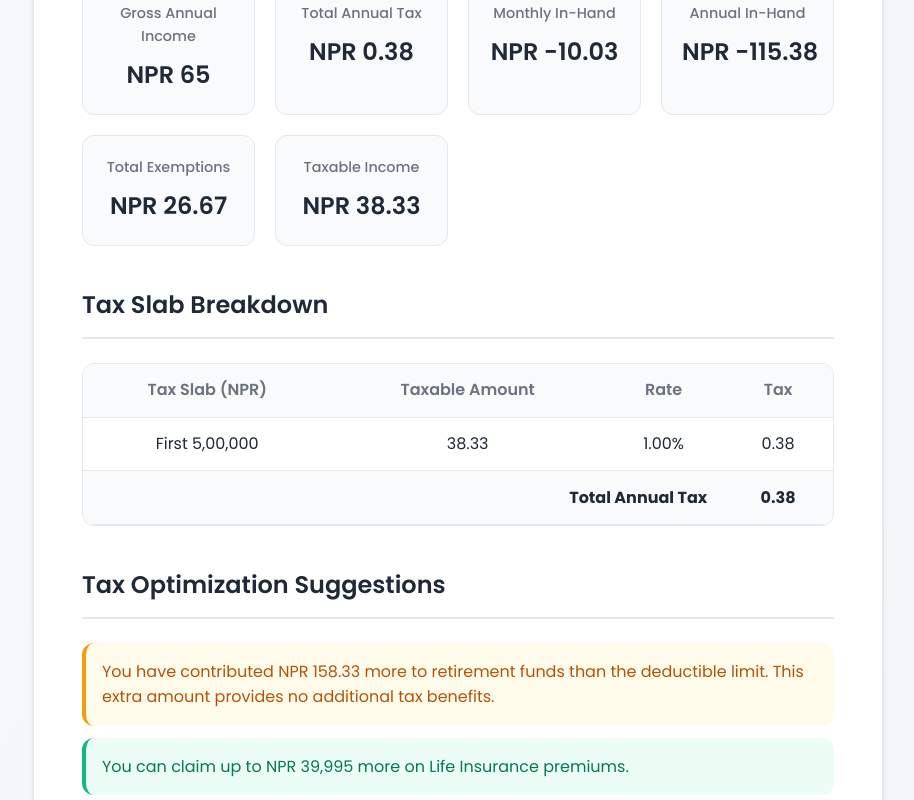
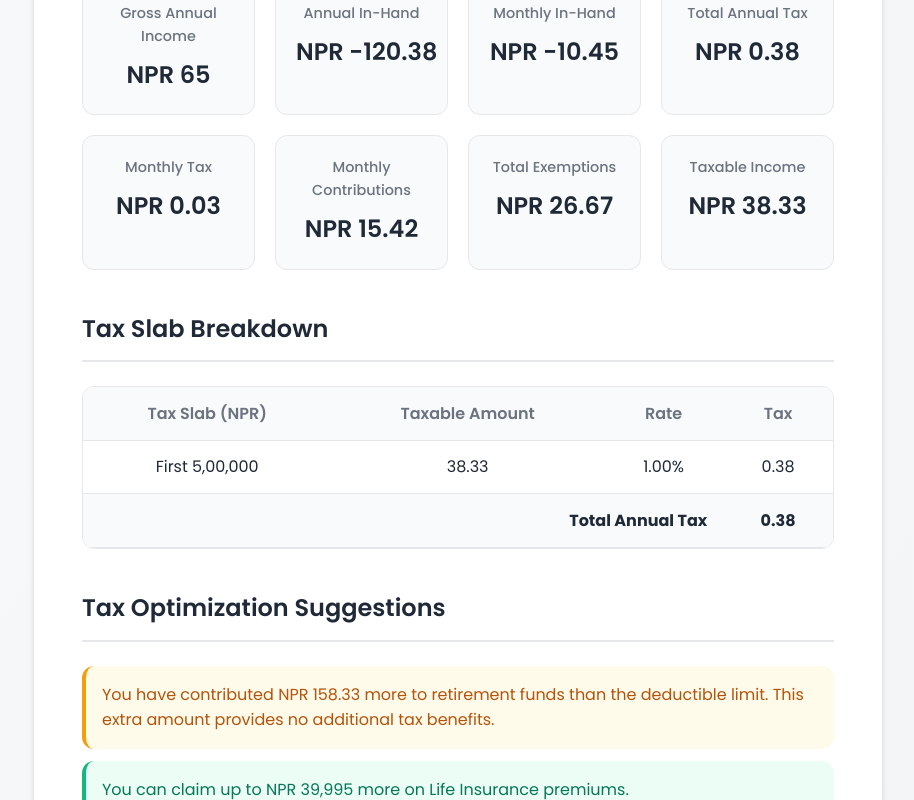
Before and after one commit to buddhadonthavemoney/tax-calculator, a plain HTML site: page index.html in a window 1280 px wide. Both pictures are taken after typing "5", "5", "5", "5", "5", "5" into the empty fields and a click on the button "Calculate My Tax". Shown: the part 1010-1810 px from the top of the page, without its empty margins (182-1096 px from the left). Drawn offline with Linux system fonts and the light colour scheme.

Commit message:
monthly contributions card

```diff
--- a/index.html
+++ b/index.html
@@ -7,7 +7,6 @@
     <title>Nepal Income Tax Calculator | FY 2081/82 (2024/25)</title>
 
     <meta name="description" content="Calculate your annual income tax in Nepal for the fiscal year 2081/82 (2024/25). A simple, free tool to understand your tax liability and net monthly salary.">
-
     <meta name="keywords" content="nepal income tax calculator, tax calculator nepal, income tax nepal, fy 2081/82, tax slabs nepal, provident fund, cit, ssf, tax exemptions, net salary nepal">
 
     <link rel="canonical" href="https://tax.buddhag.com.np/">
@@ -530,16 +529,24 @@
                     <p id="summary-gross-income">NPR 0</p>
                 </div>
                 <div class="summary-card">
-                    <h3>Total Annual Tax</h3>
-                    <p id="summary-total-tax">NPR 0</p>
+                    <h3>Annual In-Hand</h3>
+                    <p id="summary-net-annual-salary">NPR 0</p>
                 </div>
                 <div class="summary-card">
                     <h3>Monthly In-Hand</h3>
                     <p id="summary-net-salary">NPR 0</p>
                 </div>
                 <div class="summary-card">
-                    <h3>Annual In-Hand</h3>
-                    <p id="summary-net-annual-salary">NPR 0</p>
+                    <h3>Total Annual Tax</h3>
+                    <p id="summary-total-tax">NPR 0</p>
+                </div>
+                <div class="summary-card">
+                    <h3>Monthly Tax</h3>
+                    <p id="summary-monthly-tax">NPR 0</p>
+                </div>
+                <div class="summary-card">
+                    <h3>Monthly Contributions</h3>
+                    <p id="summary-monthly-contribution">NPR 0</p>
                 </div>
                  <div class="summary-card">
                     <h3>Total Exemptions</h3>
@@ -778,11 +785,15 @@
                 // Net Salary Calculation
                 const monthlyTax = totalTax / 12;
                 const getMonthlyContribution = (amount, period) => period === 'monthly' ? amount : amount / 12;
+
                 const monthlyPF = getMonthlyContribution(inputs.pfContribution, inputs.pfPeriod);
                 const monthlyCIT = getMonthlyContribution(inputs.citContribution, inputs.citPeriod);
                 const monthlySSF = getMonthlyContribution(inputs.ssfContribution, inputs.ssfPeriod);
+                const monthlyInsurance = (inputs.lifeInsurance + inputs.medicalInsurance) / 12;
 
-                const netMonthlySalary = inputs.monthlySalary - monthlyTax - monthlyPF - monthlyCIT - monthlySSF;
+                const monthlyContributions = monthlyPF + monthlyCIT + monthlySSF + monthlyInsurance;
+
+                const netMonthlySalary = inputs.monthlySalary - monthlyTax - monthlyContributions;
                 const netAnnualSalary = netMonthlySalary * 12 + inputs.annualBonus; // Net salary + bonus
 
                 // Suggestions
@@ -848,6 +859,7 @@
                     taxableIncome,
                     totalTax,
                     monthlyTax: totalTax / 12,
+                    monthlyContributions,
                     netMonthlySalary,
                     netAnnualSalary,
                     taxBreakdown,
@@ -863,6 +875,8 @@
                 document.getElementById('summary-total-exemptions').innerHTML = `NPR&nbsp;${formatNPR(results.totalExemptions)}`;
                 document.getElementById('summary-taxable-income').innerHTML = `NPR&nbsp;${formatNPR(results.taxableIncome)}`;
                 document.getElementById('summary-total-tax').innerHTML = `NPR&nbsp;${formatNPR(results.totalTax)}`;
+                document.getElementById('summary-monthly-tax').innerHTML = `NPR&nbsp;${formatNPR(results.monthlyTax)}`;
+                document.getElementById('summary-monthly-contribution').innerHTML = `NPR&nbsp;${formatNPR(results.monthlyContributions)}`;
                 document.getElementById('summary-net-salary').innerHTML = `NPR&nbsp;${formatNPR(results.netMonthlySalary)}`;
                 document.getElementById('summary-net-annual-salary').innerHTML = `NPR&nbsp;${formatNPR(results.netAnnualSalary)}`;
 
@@ -881,7 +895,7 @@
                     breakdownBody.appendChild(row);
                 });
 
-                // === ADDED: TOTAL ROW FOR BREAKDOWN TABLE ===
+                // Add total row for breakdown table
                 if (results.totalTax > 0) {
                     const totalRow = document.createElement('tr');
                     totalRow.style.fontWeight = 'bold';
```
